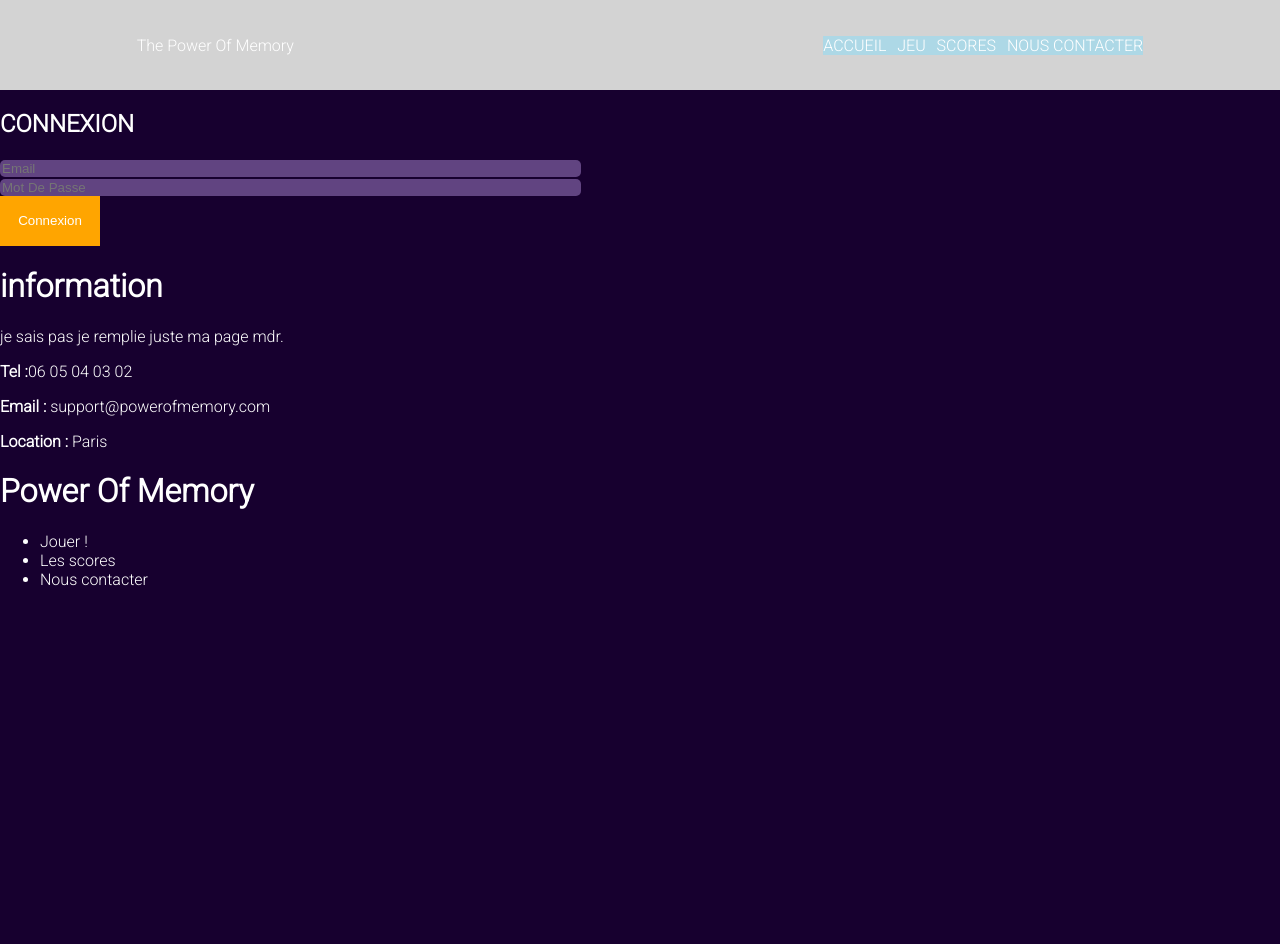
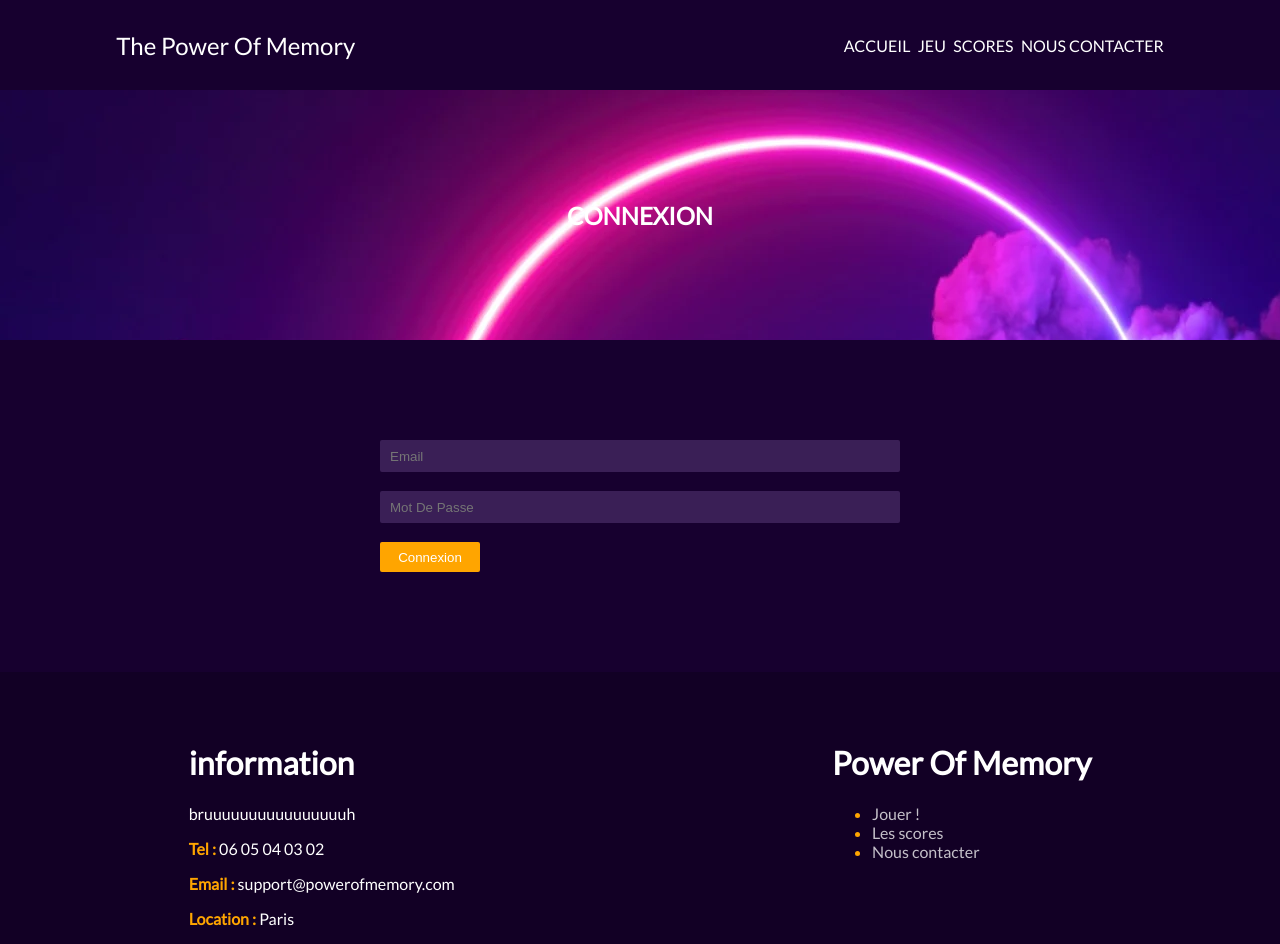
Before and after one commit to JeanFourest/Puissance_4, a PHP site: page /login.html in a window 1280 px wide. Before the commit the page ends 586 px from the top, so only its background shows below. Run offline with PHP 8.4, Linux system fonts and the light colour scheme.

Commit message:
update
plus de decorations

```diff
--- a/assets/login/footer.css
+++ b/assets/login/footer.css
@@ -0,0 +1,18 @@
+footer
+{
+    margin-top: 100px;
+    padding-top: 50px;
+    background-color: rgb(18, 0, 37);
+    display: flex;
+    justify-content: space-around;
+}
+
+.footerStrong
+{
+    color: orange;
+}
+
+.gris
+{
+    opacity: 0.75;
+}
--- a/assets/login/header.css
+++ b/assets/login/header.css
@@ -3,13 +3,11 @@ header
     min-height: 90px;
     display: flex;
     justify-content: space-around;
-    background-color: lightgray;
 }
 .mesPages
 {
     margin-left: 20%;
     width: 25%;
-    background-color: lightblue;
     align-self: center;
 }
 .mesPages2
@@ -21,6 +19,7 @@ header
 .title
 {
     align-self: center;
+    font-size: 1.5em;
 }
 
 
--- a/assets/login/main.css
+++ b/assets/login/main.css
@@ -1,35 +1,71 @@
-@import url('https://fonts.googleapis.com/css2?family=Roboto:wght@300&display=swap');
+@import url('https://fonts.googleapis.com/css2?family=Lato&display=swap');
 
 body
 {
-    font-family: 'Roboto', sans-serif;
+    font-family: 'Lato', sans-serif;
     color: white;
     background-color: rgb(23, 0, 47);
     margin: 0px;
 }
 
+.texteConnexion
+{
+    background-color: Blue;
+    width: 100%;
+    height: 250px;
+    display: flex;
+    justify-content: center;
+    align-items: center;
+    background-image: url("/assets/login/background.png");
+}
+
+.connexion
+{
+    margin-top: 100px;
+    display: flex;
+    justify-content: center;
+}
+
+.connexion2
+{
+    display: flex;
+    flex-direction: column;
+
+}
+
 ::placeholder
 {
-    background-color: rgb(97, 68, 129);
+    background-color: rgb(58, 31, 86);
 }
 #email
 {
-    background-color: rgb(97, 68, 129);
+    background-color: rgb(58, 31, 86);
     border: none;
-    border-radius: 5px;
+    padding-left: 10px;
+    padding-right: 10px;
+    border-radius: 2px;
+    width: 500px;
+    height: 30px;
+    color: white;
 }
 #mdp
 {
-    background-color: rgb(97, 68, 129);
+    background-color: rgb(58, 31, 86);
     border: none;
-    border-radius: 5px;
+    padding-left: 10px;
+    padding-right: 10px;
+    border-radius: 2px;
+    width: 500px;
+    height: 30px;
+    color: white;
 
 }
-#connexion
+#bouttonConnexion
 {
     border: none;
     background-color: orange;
     color: white;
     width: 100px;
-    height: 50px;
+    height: 30px;
+    border-radius: 2px;
 }
--- a/login.html
+++ b/login.html
@@ -25,26 +25,30 @@
         </div>
     </header>
 
-    <div class="texteConnexion"><h2>CONNEXION</h2></div>
+    <div class="texteConnexion">
+        <h2>CONNEXION</h2>
+    </div>
 
     <!-- le formulaire pour se connecter -->
     <div class="connexion">
         <form action="">
-            <input type="email" id="email" name="email" placeholder="Email" size="70"><br>
-            <input type="password" id="mdp" name="mdp" placeholder="Mot De Passe" size="70"><br>
-            <input type="submit" id="connexion" value="Connexion">
+            <div class="connexion2">
+                <input type="email" id="email" name="email" placeholder="Email" size="70"><br>
+                <input type="password" id="mdp" name="mdp" placeholder="Mot De Passe" size="70"><br>
+                <input type="submit" id="bouttonConnexion" value="Connexion">
+            </div>
         </form>
     </div>
 
     <!-- les informations pour le footer avec les liens -->
     <footer>
-        <div class="informtion">
+        <div class="information">
             <h1>information</h1>
 
-            <p>je sais pas je remplie juste ma page mdr.</p>
-            <p><strong>Tel :</strong>06 05 04 03 02</p>
-            <p><strong>Email :</strong> support@powerofmemory.com</p>
-            <p><strong>Location :</strong> Paris</p>
+            <p>bruuuuuuuuuuuuuuuuh</p>
+            <p><strong class="footerStrong">Tel :</strong> 06 05 04 03 02</p>
+            <p><strong class="footerStrong">Email :</strong> support@powerofmemory.com</p>
+            <p><strong class="footerStrong">Location :</strong> Paris</p>
 
         </div>
 
@@ -52,10 +56,11 @@
             <h1>Power Of Memory</h1>
 
             <ul>
-                <li><a href="">Jouer !</a></li>
-                <li><a href="">Les scores</a></li>
-                <li><a href="">Nous contacter</a></li>
+                <li class="footerStrong"><a href="" class="gris">Jouer !</a></li>
+                <li class="footerStrong"><a href="" class="gris">Les scores</a></li>
+                <li class="footerStrong"><a href="" class="gris">Nous contacter</a></li>
             </ul>
+
         </div>
     </footer>
 
```
Also changed, not shown: assets/login/background.png (added), 2 other files.
